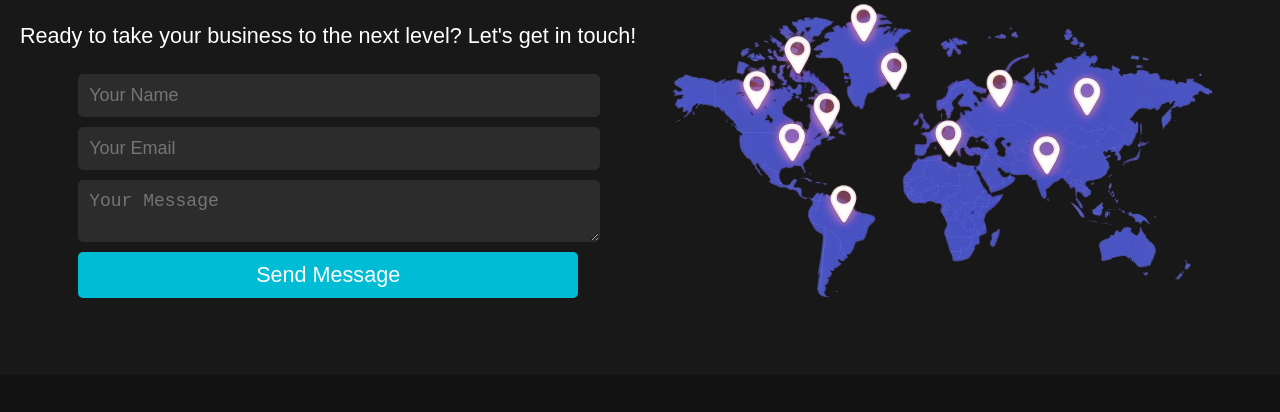
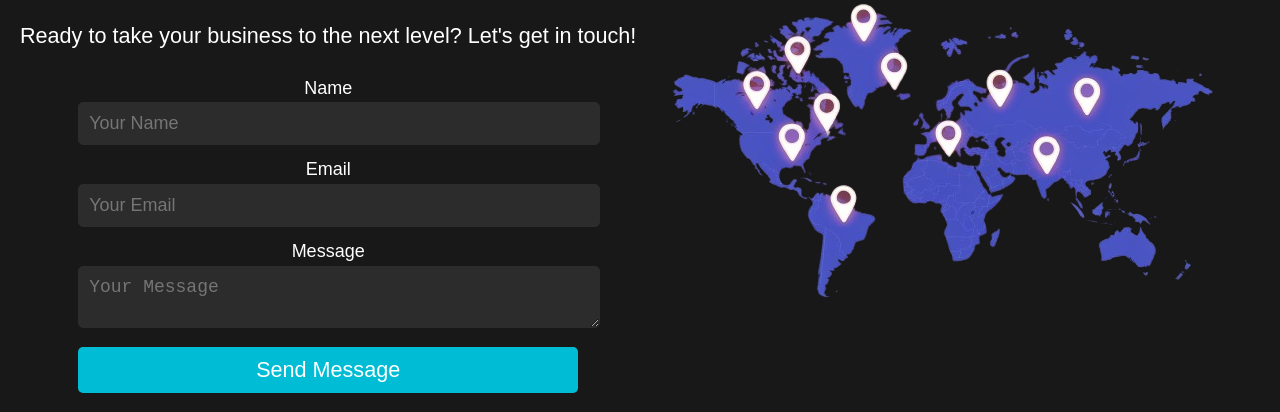
Before and after one commit to Mafresh-BB/euretek, a plain HTML site: page index.html in a window 1280 px wide. Shown: the part 5011-5423 px from the top of the page. Drawn offline with nearby package versions, Linux system fonts and the light colour scheme; files whose address does not match are found by name.

Commit message:
Update index.html

```diff
--- a/index.html
+++ b/index.html
@@ -216,10 +216,19 @@
         <div class="content">
             <h2>Contact Us</h2>
             <p>Ready to take your business to the next level? Let's get in touch!</p>
-            <form action="https://formspree.io/f/xzzzprog" method="POST">
-                <input type="text" placeholder="Your Name">
-                <input type="email" placeholder="Your Email">
-                <textarea placeholder="Your Message"></textarea>
+            <form action="https://formspree.io/f/xzzzprog" method="POST" data-format="plain">
+                <div class="form-group">
+                    <label for="name">Name</label>
+                    <input type="text" id="name" name="name" placeholder="Your Name" required>
+                </div>
+                <div class="form-group">
+                    <label for="email">Email</label>
+                    <input type="email" id="email" name="email" placeholder="Your Email" required>
+                </div>
+                <div class="form-group">
+                    <label for="message">Message</label>
+                    <textarea id="message" name="message" placeholder="Your Message" required></textarea>
+                </div>
                 <button type="submit">Send Message</button>
             </form>
         </div>
```
